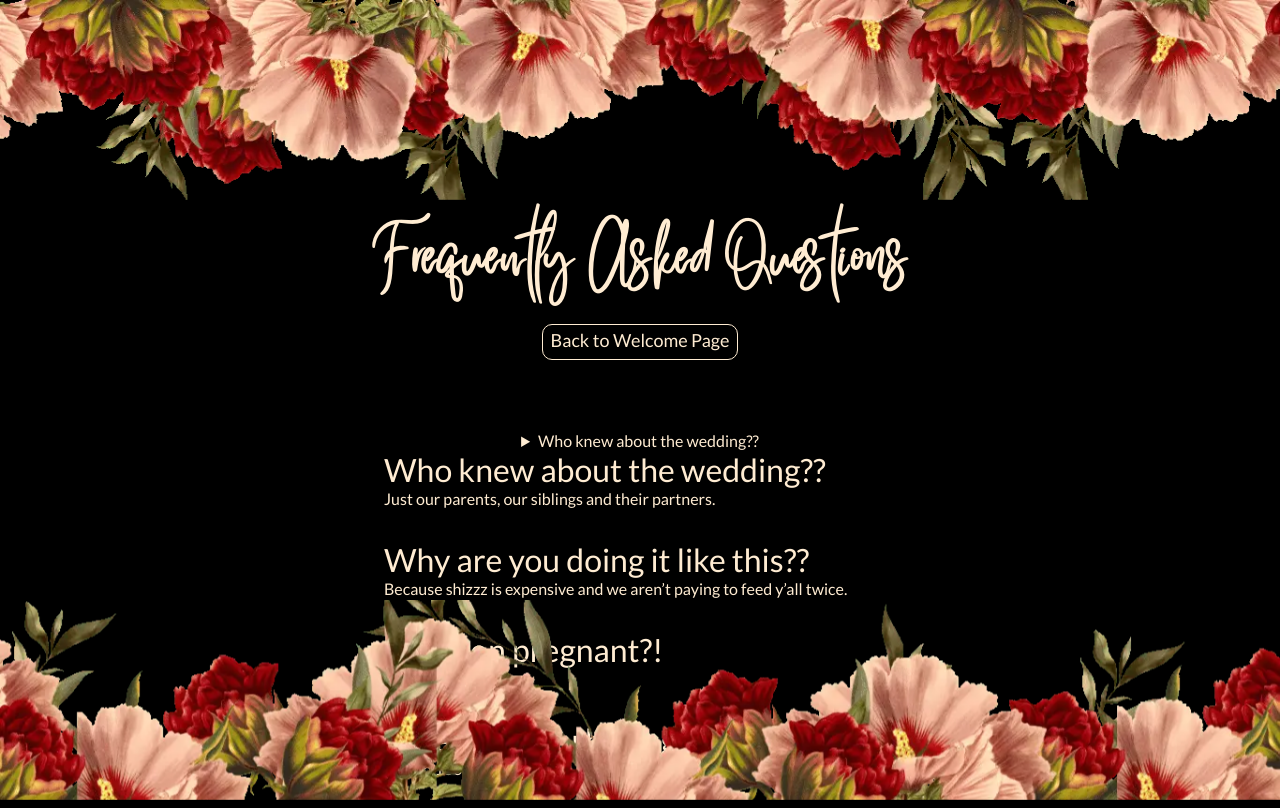
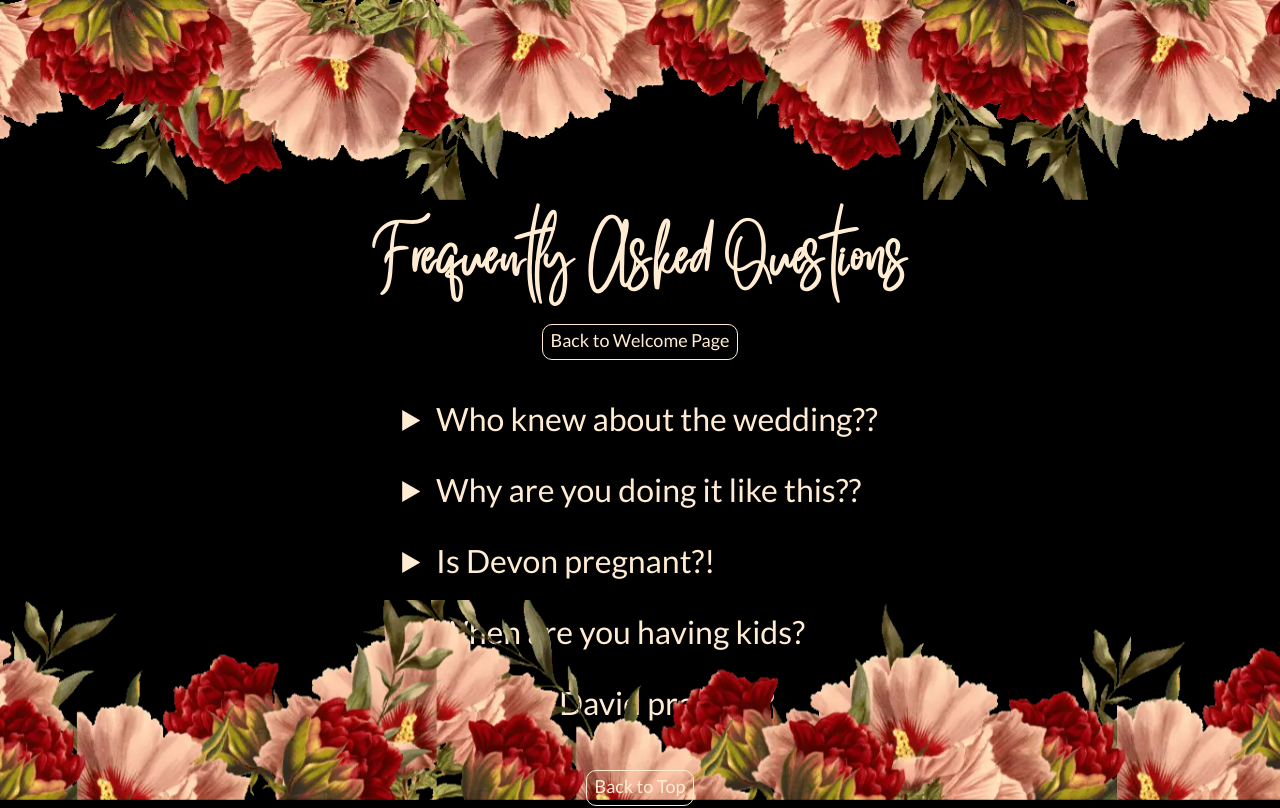
Before and after one commit to dmkirshon/happilyeverafterparty-app, a React (Create React App) app: page /faqs in a window 1280 px wide. Shown: the top 808 px of the page. Built offline with nearby package versions, Linux system fonts and the light colour scheme; no server answers.

Commit message:
feat:  Change FAQ style into details element

```diff
--- a/src/index.css
+++ b/src/index.css
@@ -324,7 +324,7 @@ button {
 }
 .faqs_header {
   text-align: center;
-  padding-bottom: 5rem;
+  padding-bottom: 3rem;
 }
 .faqs_title {
   font-family: var(--fancy-font);
@@ -340,21 +340,23 @@ button {
 }
 
 .faqs_questions {
-  padding: 0 30vw;
+  padding: 0 25vw;
   padding-bottom: 3rem;
 }
 
 .faqs_question {
-  list-style: none;
-
   padding-bottom: 2rem;
 }
 
 .question {
+  cursor: pointer;
   font-size: 2rem;
 }
 
 .answer {
+  font-style: italic;
+  padding-top: 1rem;
+  user-select: none;
 }
 
 .faqs_link_title {
--- a/src/routes/Faqs.tsx
+++ b/src/routes/Faqs.tsx
@@ -12,42 +12,40 @@ export default function Faqs() {
           Back to Welcome Page
         </Link>
       </header>
-      <details>
-        <summary>Who knew about the wedding??</summary> Just our parents, our
-        siblings and their partners.
-      </details>
-      <ul className="faqs_questions">
-        <li className="faqs_question">
-          <p className="question">Who knew about the wedding??</p>
+      <div className="faqs_questions">
+        <details className="faqs_question">
+          <summary className="question">Who knew about the wedding??</summary>
           <p className="answer">
             Just our parents, our siblings and their partners.
           </p>
-        </li>
-        <li className="faqs_question">
-          <p className="question">Why are you doing it like this??</p>
+        </details>
+        <details className="faqs_question">
+          <summary className="question">
+            Why are you doing it like this??
+          </summary>
           <p className="answer">
             Because shizzz is expensive and we aren’t paying to feed y’all
             twice.
           </p>
-        </li>
-        <li className="faqs_question">
-          <p className="question">Is Devon pregnant?!</p>
+        </details>
+        <details className="faqs_question">
+          <summary className="question">Is Devon pregnant?!</summary>
           <p className="answer">No, I just like food.</p>
-        </li>
-        <li className="faqs_question">
-          <p className="question">When are you having kids?</p>
+        </details>
+        <details className="faqs_question">
+          <summary className="question">When are you having kids?</summary>
           <p className="answer">30 Feb 1867</p>
-        </li>
-        <li className="faqs_question">
-          <p className="question">How did David propose?</p>
+        </details>
+        <details className="faqs_question">
+          <summary className="question">How did David propose?</summary>
           <p className="answer" style={{ whiteSpace: "pre-wrap" }}>
             {"Dev: I was not expecting it. David asked me if I wanted to go for a beach clean up on the Saturday at the beginning of the week, nothing unusual. Later on in the week however the mangroves( our usual clean up spot) announced that they were sending out a petition because a corporation was trying to bash them down to put in a hotel. They had until that Sunday to get the signatures so I thought that the beach clean up would be packed with support. Saturday morning rolls around and I don’t care that I haven’t washed my hair in a week because I’m about to go pick up ocean rubbish for hours and DAVID SAYS NOTHING!!!! THAT is how little I suspected this. We drove into the mangrove entrance where there were only 2 other cars and I was DEVASTATED. “What is going on?? Where is everyone?? The Mangroves are gonna DIE?!?” David said “Ok hold on, let me see what's going on with the park officers”He comes back, “Don’t worry! Everything is fine, we are just early” “Ok, We will just start on our own.” very easily placated.\n\n" +
               "We start walking down the boardwalk and I notice that there is some sort of picnic set up in the nearby clearing up ahead. “Oh no! We are going to walk right into someone’s thing!” and I awkwardly try to backtrack/spin around trying to find another way even though I’m on a friggin bridge. At which point I notice that David has hit a 9.6 on the Richter Scale next to me and we are now close enough that I can make out that the signs say our names. He proceeds to say wonderful words that I am so glad were captured on video because I went into complete daze for the next few minutes and I don’t remember a thing. I was so focused on trying to comprehend what was happening that I didn't even notice my friend Mel who was 1m away the entire time taking photos! SHE WASN’T EVEN IN A BUSH! She was out in the open! And once I said “Yes” she said “yay” and my other friend, Emma, leaped out a bush screaming YAAAAAAYYYY!!!! Which snapped me back to reality and I was shocked to find that there were other people there.\n\n" +
               "Turns out the other car had belonged to Em’s dad because they knew I would recognise hers. When David had gotten out of the car to talk with the guards about the beach clean up, he was actually confirming that everything was ready and everyone was in on it and they all gave us a round of applause when we came back through. My friends had gotten up at 4am to get the set up done and they regaled me with stories about how many times they thought I had figured it out and how many close calls they had. How the Office Christmas Party was conveniently changed from something more adventurous to a “nail day” just a couple of days before the proposal and I was oblivious to the boxes of proposal decorations that had been delivered to the salon that day but Em had forgotten to remove from the room and had her sweating the entire time.\n\n" +
               "David had brought 3 outfit options for me to choose from, well done, good job and then Mel worked her fabulous photography skills and gave us an amazing engagement shoot right then and there."}
           </p>
-        </li>
-      </ul>
+        </details>
+      </div>
 
       <a className="faqs_link_title" href="#">
         Back to Top
```
